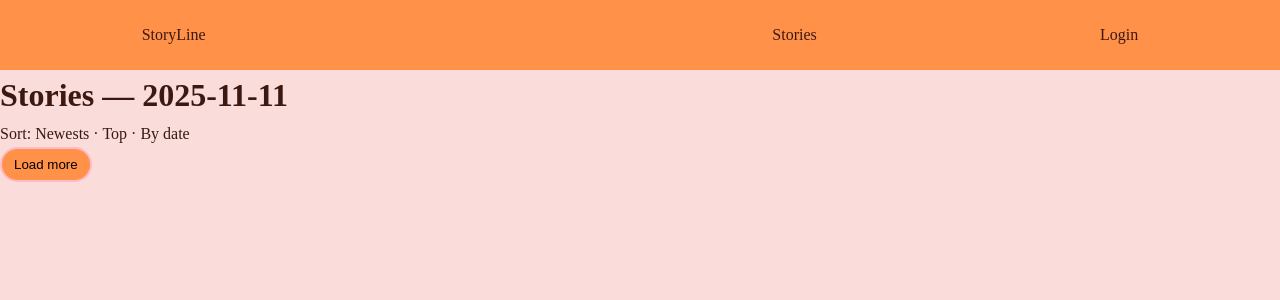
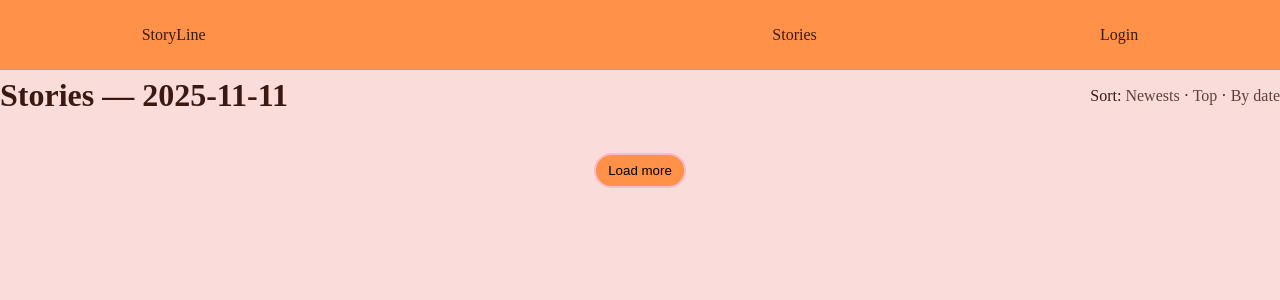
Before and after one commit to fool-of-all-trades/StoryLine, a PHP site: page /stories/2025-11-11 in a window 1280 px wide. Shown: the top 300 px of the page. Run offline with PHP 8.4, Linux system fonts and the light colour scheme; data that the repository does not hold is empty; some libraries are stand-ins or nearby versions.

```diff
--- a/public/styles/main.css
+++ b/public/styles/main.css
@@ -311,3 +311,51 @@ section {
     font-size: 1.8rem;
   }
 }
+
+/* Stories list pagination/sort */
+.list-header {
+  display: flex;
+  justify-content: space-between;
+  align-items: center;
+  gap: 1rem;
+}
+.list-header .filter a {
+  text-decoration: none;
+  opacity: 0.8;
+}
+.list-header .filter a.active {
+  font-weight: 600;
+  text-decoration: underline;
+  opacity: 1;
+}
+.stories {
+  list-style: none;
+  padding: 0;
+  margin: 1rem 0;
+  display: grid;
+  gap: 1rem;
+}
+.stories .story {
+  padding: 1rem;
+  border: 1px solid #eee;
+  border-radius: 0.75rem;
+  background: #fff;
+}
+.stories .story .title {
+  font-weight: 600;
+  display: block;
+  margin-bottom: 0.25rem;
+}
+.stories .story .meta {
+  font-size: 0.9rem;
+  opacity: 0.7;
+  margin: 0.25rem 0 0.5rem;
+}
+.pagination {
+  display: flex;
+  justify-content: center;
+  margin: 1rem 0 2rem;
+}
+.hidden {
+  display: none !important;
+}
```
Also changed, not shown: readme.md, 1 other file.
